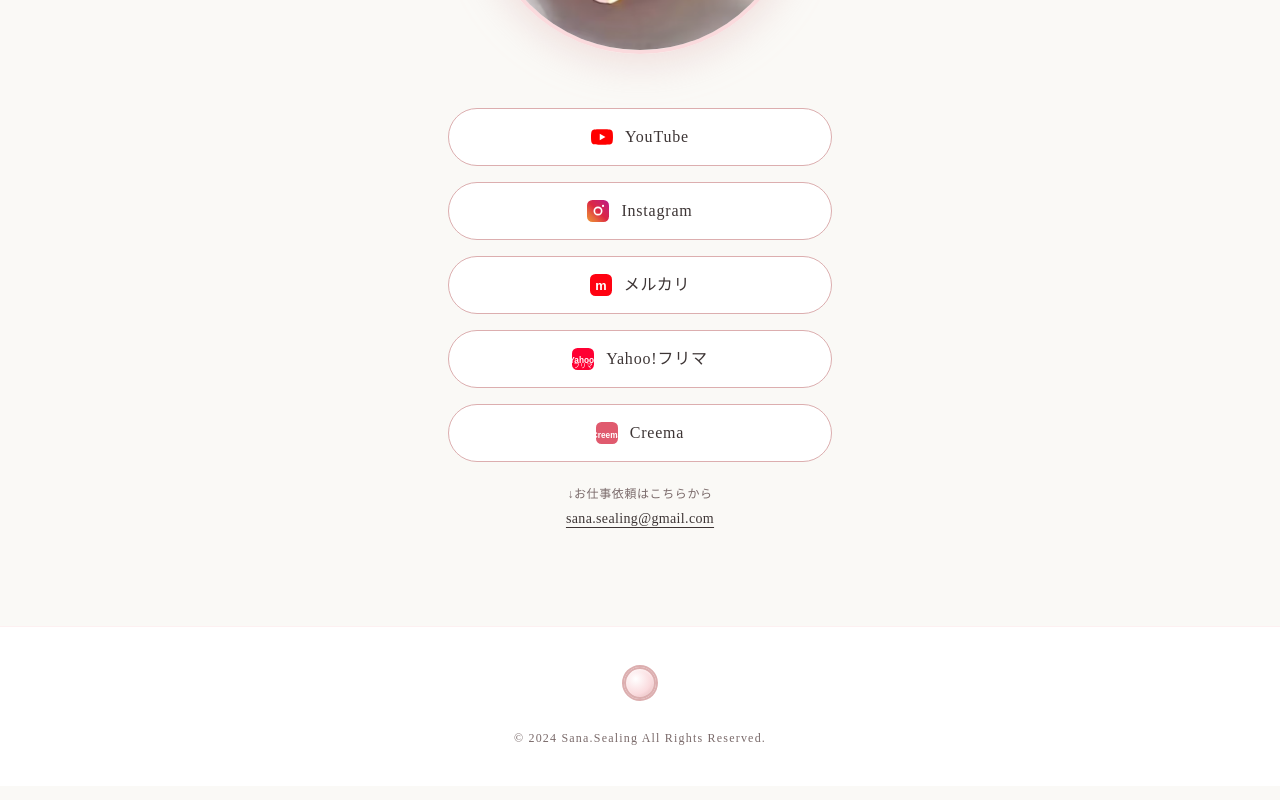
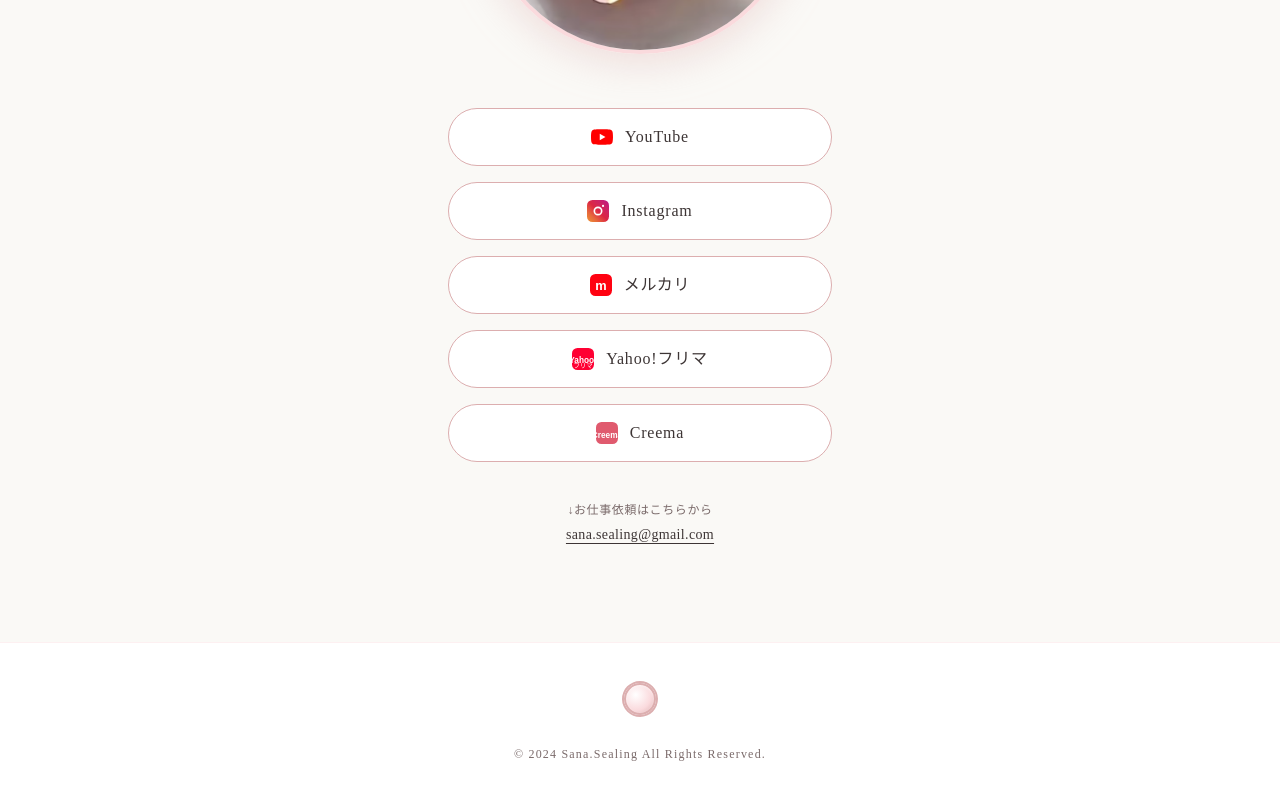
Before and after one commit to Ken-githab/sana-sealing, a Next.js app: page / in a window 1280 px wide. Shown: the part 468-1268 px from the top of the page. Built offline with nearby package versions, Linux system fonts and the light colour scheme.

Commit message:
feat: メールアドレス上の余白を調整

```diff
--- a/src/components/SnsLinks.tsx
+++ b/src/components/SnsLinks.tsx
@@ -96,7 +96,7 @@
           </motion.a>
         ))}
 
-        <div className="mt-2 text-center">
+        <div className="mt-6 text-center">
           <p className="mb-1 font-serif text-xs tracking-wider text-text-sub">↓お仕事依頼はこちらから</p>
           <a
             href="mailto:sana.sealing@gmail.com"
```
